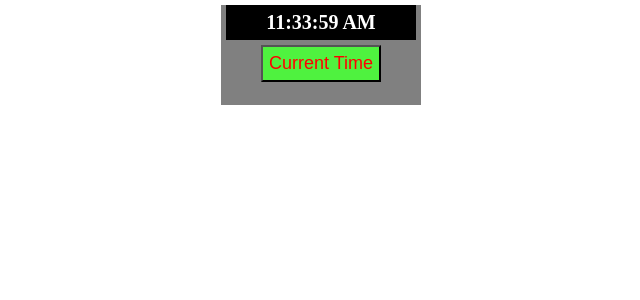
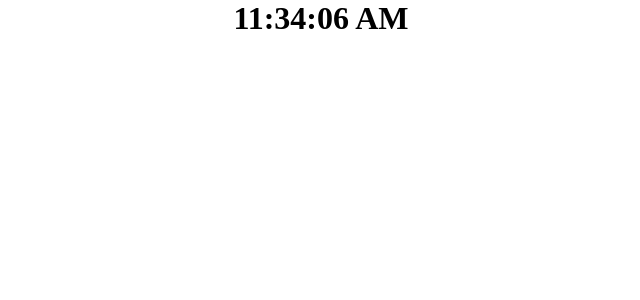
Before and after one commit to NurulIslam17/ReactJs, a React (Create React App) app: page / in a window 1280 px wide. Shown: the top 300 px of the page, without its empty margins (319-959 px from the left). Built offline with nearby package versions, Linux system fonts and the light colour scheme; the HTML template or start-up script is replaced by a standard one.

Commit message:
Digital Clock using React JS

```diff
--- a/src/App.jsx
+++ b/src/App.jsx
@@ -1,10 +1,10 @@
 import React from "react";
-import HooksTime from "./HooksTime";
+import DigitalClock from './DigitalClock';
 
 function App() {
   return (
     <>
-      <HooksTime />
+      <DigitalClock />
     </>
   );
 }
--- /dev/null
+++ b/src/DigitalClock.jsx
@@ -0,0 +1,25 @@
+import React, { useState } from "react";
+
+const main = {
+  textAlign:"center"
+}
+
+function DigitalClock() {
+  let ct =  new Date().toLocaleTimeString();
+  const [curT,updateTime] = useState(ct);
+
+  function updateFn(){
+    let time = new Date().toLocaleTimeString();
+    updateTime(time);
+
+  }
+  setTimeout(updateFn,1000)
+  return (
+    <>
+      <div style={main}>
+        <h1>{curT}</h1>
+      </div>
+    </>
+  );
+}
+export default DigitalClock;
--- a/src/Hooks.jsx
+++ b/src/Hooks.jsx
@@ -6,13 +6,12 @@ const main = {
 };
 
 function Hooks() {
-  const st = useState();
-  let [count, setUpdate] = useState(0);
+  let init = 0;
+  let [count, setUpdate] = useState(init);
 
   function IncNum() {
     setUpdate(count++);
   }
-
   return (
     <>
       <div style={main}>
```
Also changed, not shown: src/Basic.jsx (+5 -3 lines), src/HooksTime.jsx (line endings or trailing spaces).
